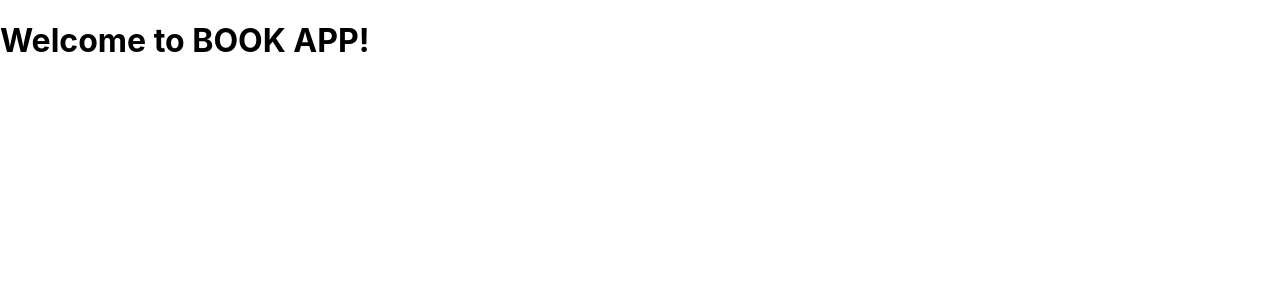
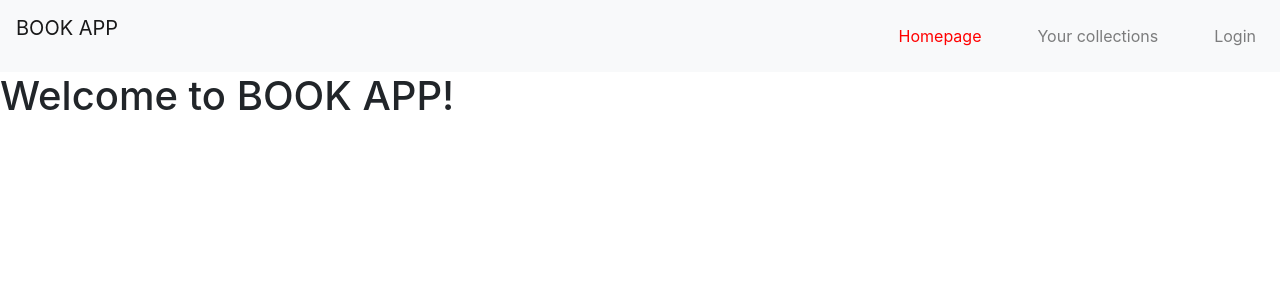
Before and after one commit to ewa-mi/book-app-client, a React (Create React App) app: page / in a window 1280 px wide. Shown: the top 300 px of the page. Built offline with nearby package versions, Linux system fonts and the light colour scheme.

Commit message:
create navbar with bootstrap

```diff
--- a/package.json
+++ b/package.json
@@ -6,7 +6,9 @@
     "@testing-library/jest-dom": "^4.2.4",
     "@testing-library/react": "^9.5.0",
     "@testing-library/user-event": "^7.2.1",
+    "bootstrap": "^4.5.0",
     "react": "^16.13.1",
+    "react-bootstrap": "^1.0.1",
     "react-dom": "^16.13.1",
     "react-redux": "^7.2.0",
     "react-router-dom": "^5.2.0",
--- a/src/App.js
+++ b/src/App.js
@@ -1,13 +1,16 @@
 import React from "react";
 import { Switch, Route } from "react-router-dom";
+import Navigation from "./components/Navigation";
 import HomePage from "./pages/HomePage";
 import CollectionsListPage from "./pages/CollectionsListPage";
 import CollectionPage from "./pages/CollectionPage";
 import BookPage from "./pages/BookPage";
+import "bootstrap/dist/css/bootstrap.min.css";
 
 export default function App() {
   return (
     <div>
+      <Navigation />
       <Switch>
         <Route exact path="/" component={HomePage} />
         <Route path="/collectionslist/:id" component={CollectionsListPage} />
--- /dev/null
+++ b/src/components/Navigation/NavbarItem.js
@@ -0,0 +1,13 @@
+import React from "react";
+import Nav from "react-bootstrap/Nav";
+import { NavLink } from "react-router-dom";
+
+export default function NavbarItem(props) {
+  return (
+    <Nav.Item>
+      <Nav.Link as={NavLink} to={props.path}>
+        {props.linkText}
+      </Nav.Link>
+    </Nav.Item>
+  );
+}
--- /dev/null
+++ b/src/components/Navigation/index.css
@@ -0,0 +1,7 @@
+.nav-item {
+  padding-left: 40px;
+}
+
+.nav-item .active.active.active.active {
+  color: red;
+}
--- /dev/null
+++ b/src/components/Navigation/index.js
@@ -0,0 +1,29 @@
+import React from "react";
+import Navbar from "react-bootstrap/Navbar";
+import Nav from "react-bootstrap/Nav";
+import { NavLink } from "react-router-dom";
+import NavbarItem from "./NavbarItem";
+import "./index.css";
+
+export default function Navigation() {
+  return (
+    <Navbar bg="light" expand="md">
+      <Navbar.Brand as={NavLink} to="/">
+        <p>BOOK APP</p>
+      </Navbar.Brand>
+      <Nav className="ml-auto">
+        <Navbar.Toggle aria-controls="basic-navbar-nav" />
+        <Navbar.Collapse id="basic-navbar-nav">
+          <Nav style={{ width: "100%" }} fill>
+            <NavbarItem path="/" linkText="Homepage" />
+            <NavbarItem
+              path="/collectionslist/:id"
+              linkText="Your collections"
+            />
+            <NavbarItem path="/login" linkText="Login" />
+          </Nav>
+        </Navbar.Collapse>
+      </Nav>
+    </Navbar>
+  );
+}
```
Also changed, not shown: 1 other file (tests, documents, lock files or other folders).
